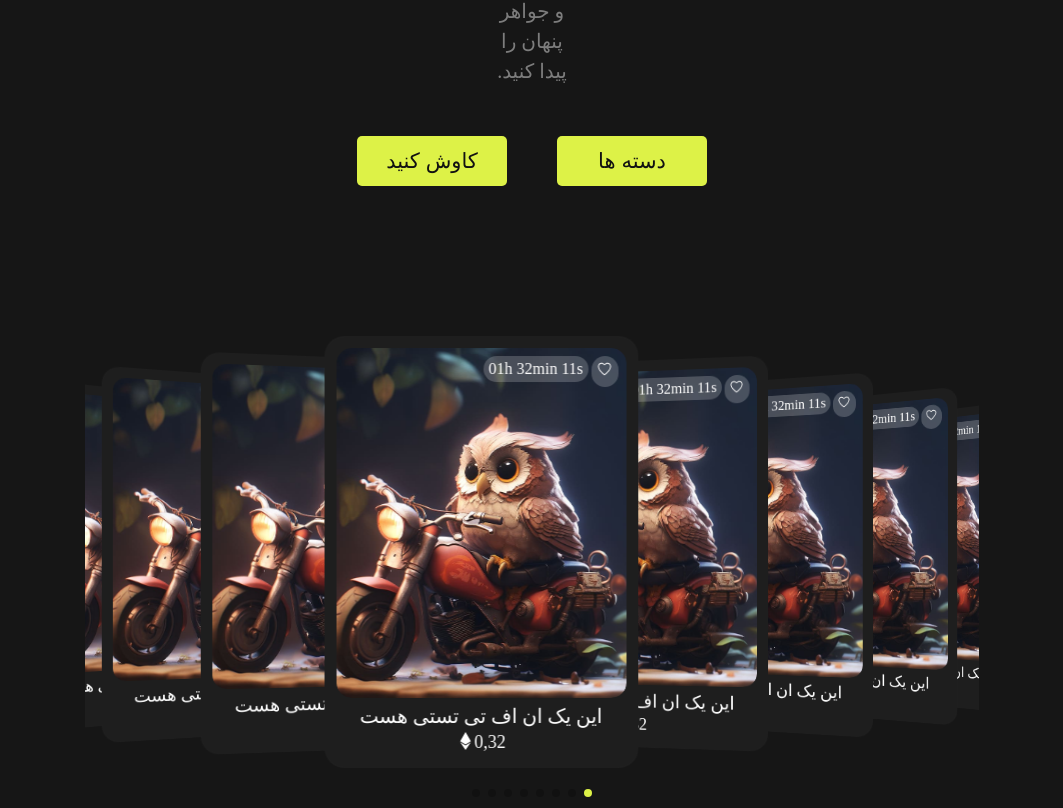
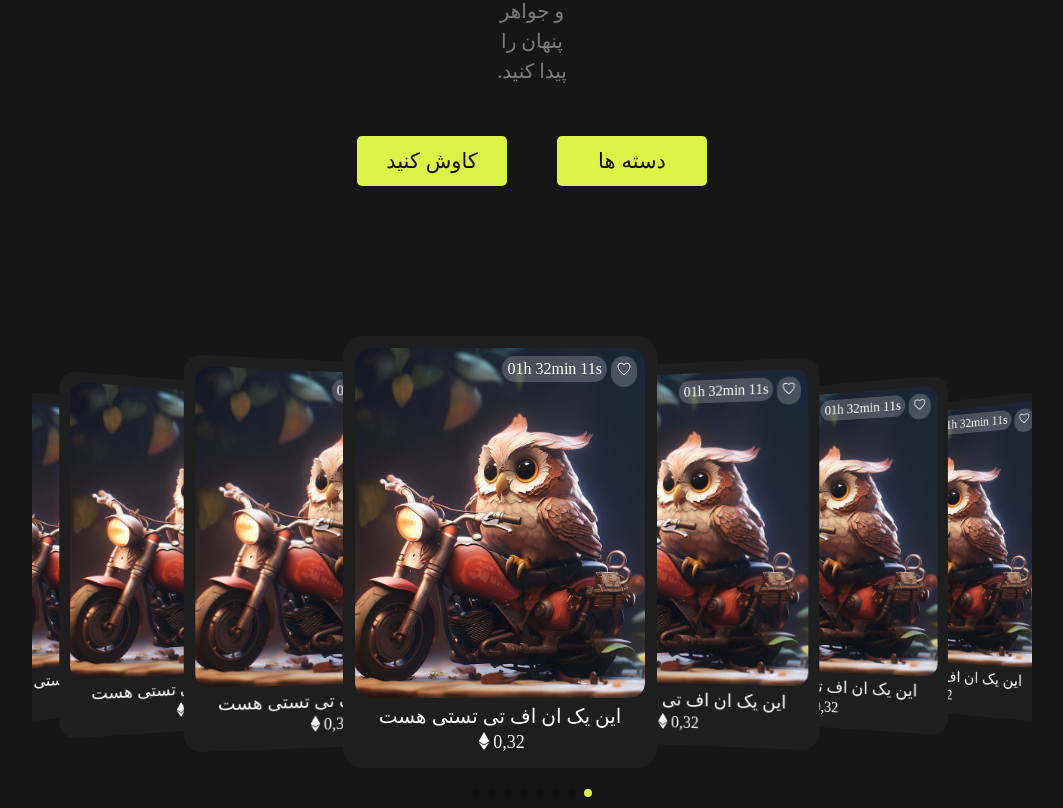
Before and after one commit to ManiPr/demonnft, a React (Create React App) app: page / in a window 1280 px wide. Shown: the part 710-1518 px from the top of the page, without its empty margins (108-1171 px from the left). Built offline with nearby package versions, Linux system fonts and the light colour scheme.

Commit message:
ref:header-sliderpart2

```diff
--- a/src/components/header/Header.css
+++ b/src/components/header/Header.css
@@ -96,7 +96,8 @@
     margin-top: 15rem;
 }
 .swiper {
-    width: 90%;
+    max-width: 145rem;
+    min-width: 100rem;
     height: 100%;
     margin: 0 auto; /* Center the swiper container */
   }
@@ -157,3 +158,6 @@
   .swiper-pagination-bullet-active {
     background-color: var(--pale-green) !important; /* رنگ دلخواه شما */
   }
+.SwiperSlide{
+  cursor: pointer;
+}
--- a/src/components/header/Header.js
+++ b/src/components/header/Header.js
@@ -52,13 +52,13 @@ export default function Header() {
         centeredSlides={true}
         loop={true}
         spaceBetween={-100}
-        slidesPerView={7}
+        slidesPerView={6}
         coverflowEffect={{
           rotate: 10,
           stretch: -30,
           depth: 100,
           modifier: 2.5,
-          slideShadows:true,
+          clickable:true,
         }}
         pagination={{ el: '.swiper-pagination', clickable: true }}
         navigation={{
@@ -69,28 +69,28 @@ export default function Header() {
         modules={[EffectCoverflow, Pagination, Navigation]}
         className="swiper_container"
       >
-        <SwiperSlide>
+        <SwiperSlide className='header__swiper-slide'>
          <NftCardHead image={images.nftImage} />
         </SwiperSlide>
-        <SwiperSlide>
+        <SwiperSlide className='header__swiper-slide'>
          <NftCardHead image={images.nftImage} />
         </SwiperSlide>
-        <SwiperSlide>
+        <SwiperSlide className='header__swiper-slide'>
          <NftCardHead image={images.nftImage} />
         </SwiperSlide>
-        <SwiperSlide>
+        <SwiperSlide className='header__swiper-slide'>
          <NftCardHead image={images.nftImage} />
         </SwiperSlide>
-        <SwiperSlide>
+        <SwiperSlide className='header__swiper-slide'>
          <NftCardHead image={images.nftImage} />
         </SwiperSlide>
-        <SwiperSlide>
+        <SwiperSlide className='header__swiper-slide'>
          <NftCardHead image={images.nftImage} />
         </SwiperSlide>
-        <SwiperSlide>
+        <SwiperSlide className='header__swiper-slide'>
          <NftCardHead image={images.nftImage} />
         </SwiperSlide>
-        <SwiperSlide>
+        <SwiperSlide className='header__swiper-slide'>
          <NftCardHead image={images.nftImage} />
         </SwiperSlide>
         <div className="slider-controler">
--- a/src/components/nft-card-head/NftCardHead.css
+++ b/src/components/nft-card-head/NftCardHead.css
@@ -10,14 +10,14 @@
     overflow: hidden;
     transition: var(--scale-transition);
   }
-  /* .nft-card-head:hover .nft-card-head__button{
+   .header__swiper-slide:hover .nft-card-head__button{
     top: 70%;
     opacity: 1;
 }
-.nft-card-head:hover .nft-card-head__image{
+.header__swiper-slide:hover .nft-card-head__image{
     transform: scale(1.1);
 }
-.nft-card-head:hover{
+/* .nft-card-head:hover{
     transform:translatey(-1rem)
 } */
 .nft-card-head__link{
```
